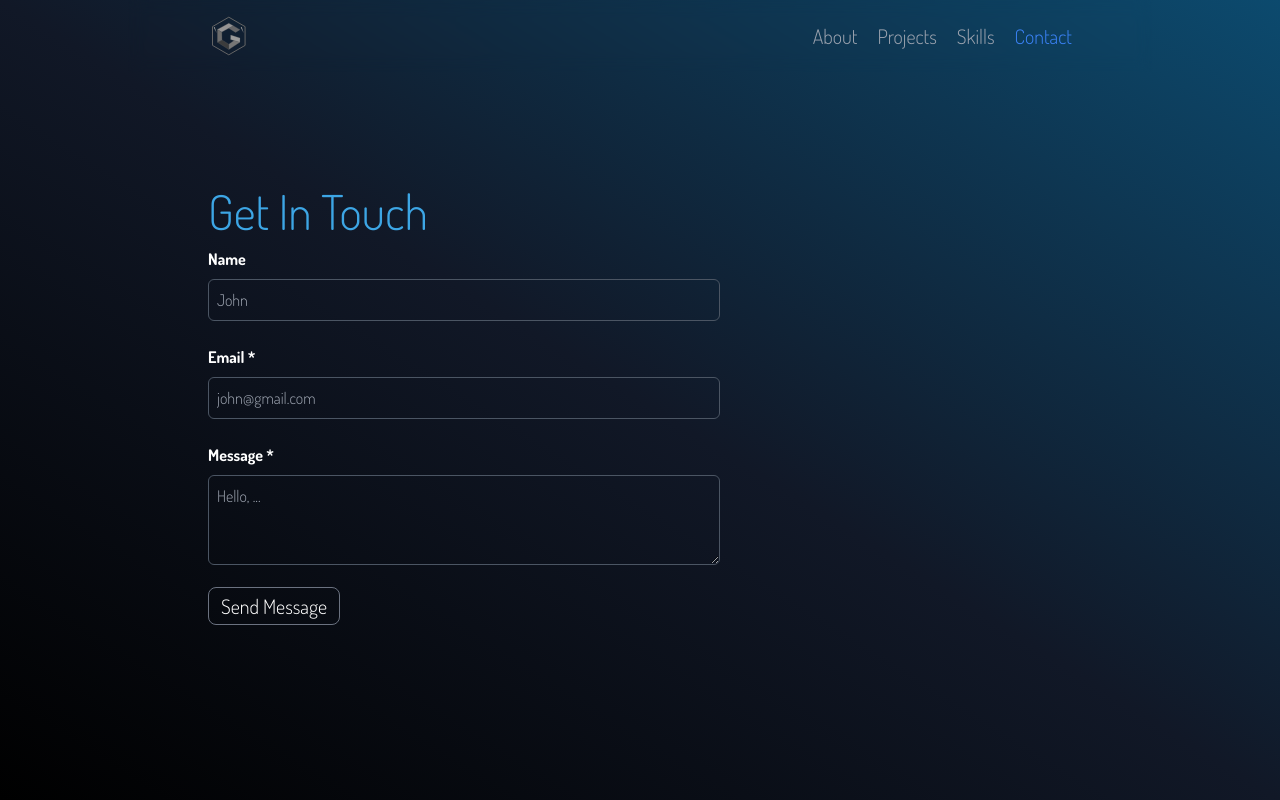
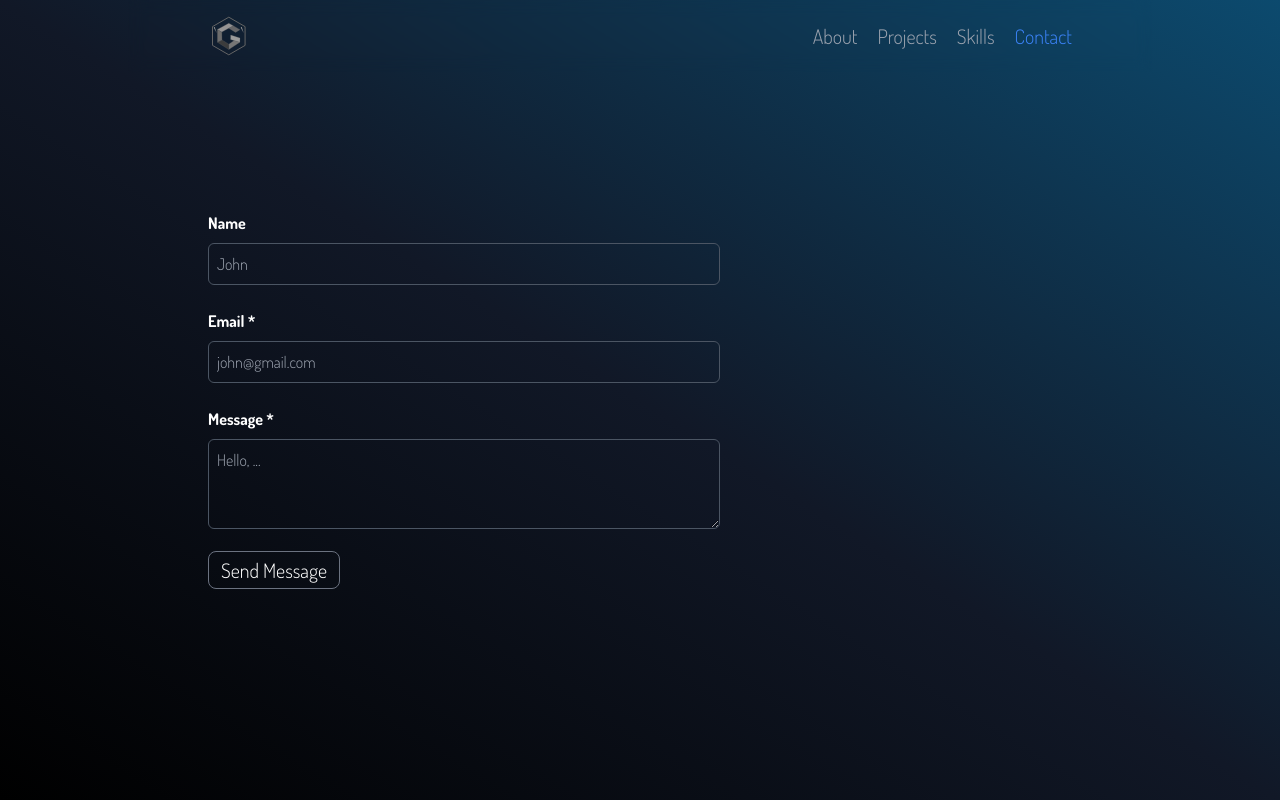
Before and after one commit to gustavoylc/portfolio, a Next.js app: page /contact in a window 1280 px wide. Built offline with nearby package versions, Linux system fonts and the light colour scheme.

Commit message:
feat: change header

```diff
--- a/src/pages/contact.js
+++ b/src/pages/contact.js
@@ -17,7 +17,6 @@ function contact() {
         },
       }}
     >
-      <h1 className="text-[#3da6e5]">Get In Touch</h1>
       <ContactMe />
     </motion.div>
   );
```
